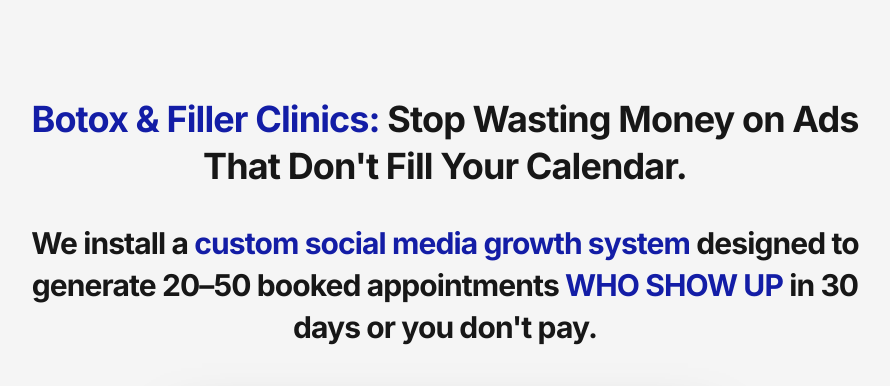
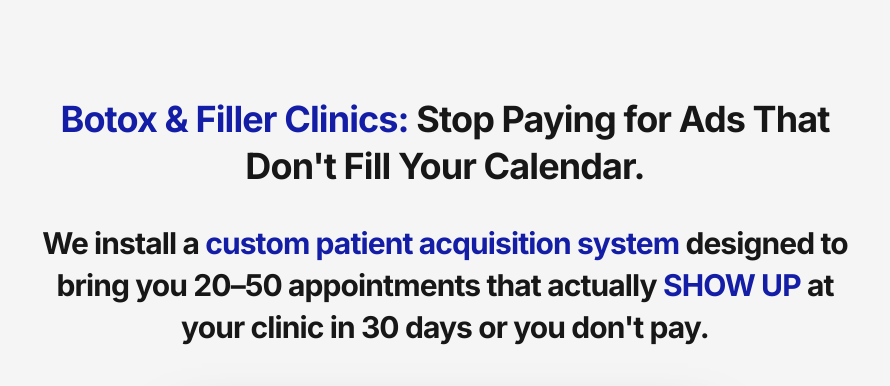
Before and after one commit to Jojo42011/Systemize-Landing, a Next.js app: page / in a window 1280 px wide. Shown: the top 386 px of the page, without its empty margins (195-1085 px from the left). Built offline with nearby package versions, Linux system fonts and the light colour scheme; no server answers; grey boxes are pictures that could not be loaded.

Commit message:
Update patient acquisition headline and attendance offer

```diff
--- a/app/page.tsx
+++ b/app/page.tsx
@@ -34,11 +34,11 @@ export default function Home() {
             className="font-display mx-auto max-w-4xl text-2xl leading-[1.3] sm:text-3xl sm:leading-[1.3] lg:text-4xl"
           >
             <span className="text-accent">Botox &amp; Filler Clinics:</span>{" "}
-            Stop Wasting Money on Ads That Don&apos;t Fill Your Calendar.
+            Stop Paying for Ads That Don&apos;t Fill Your Calendar.
             <span className="mt-8 block text-xl leading-relaxed sm:text-2xl sm:leading-relaxed lg:text-3xl lg:leading-[1.4]">
               We install a{" "}
-              <strong className="font-bold text-accent">custom social media growth system</strong>{" "}
-              designed to generate 20–50 booked appointments <span className="text-accent">WHO SHOW UP</span> in 30 days or you don&apos;t pay.
+              <strong className="font-bold text-accent">custom patient acquisition system</strong>{" "}
+              designed to bring you <strong className="font-bold">20–50 appointments that actually <span className="text-accent">SHOW UP</span> at your clinic in 30 days or you don&apos;t pay.</strong>
             </span>
           </h1>
 
```
